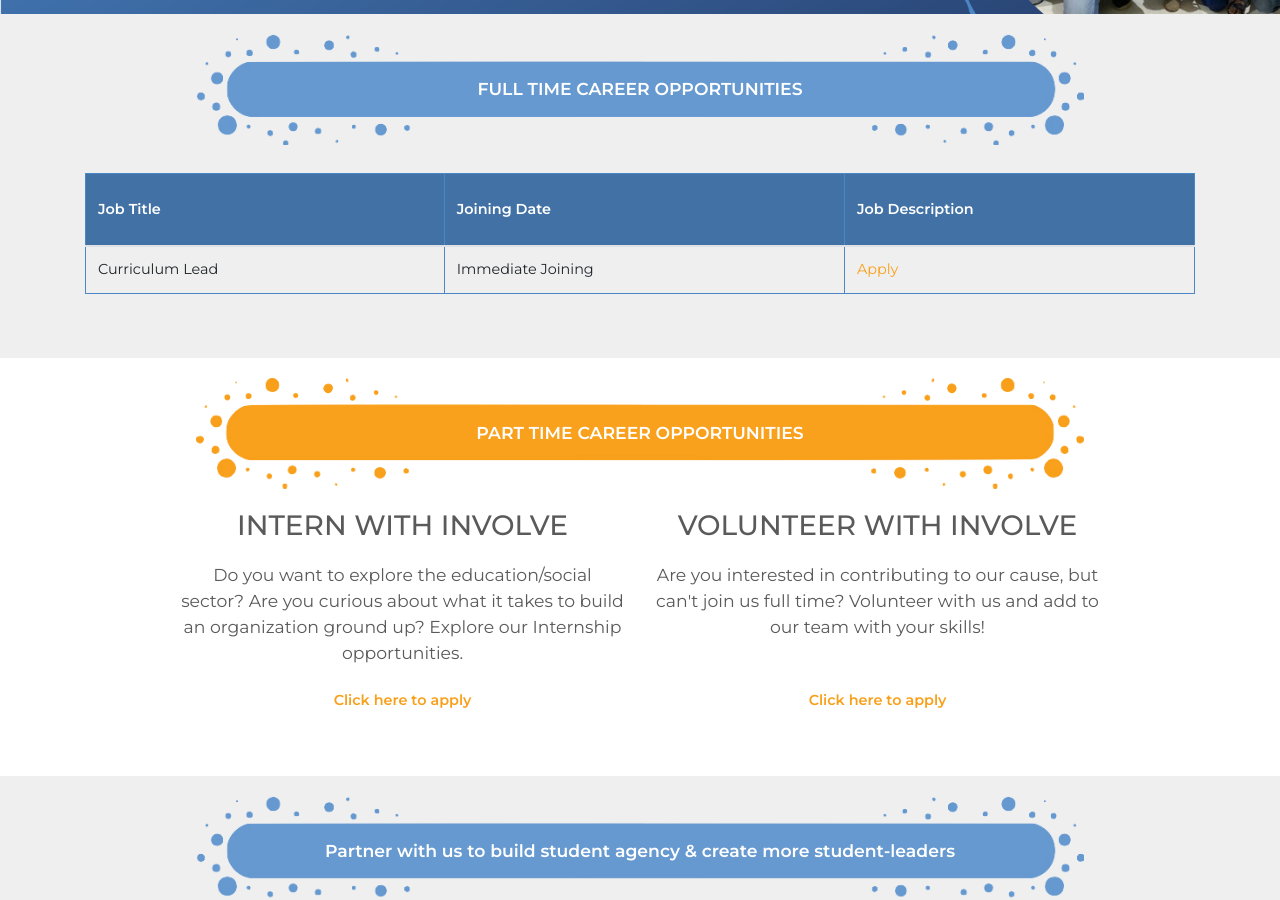
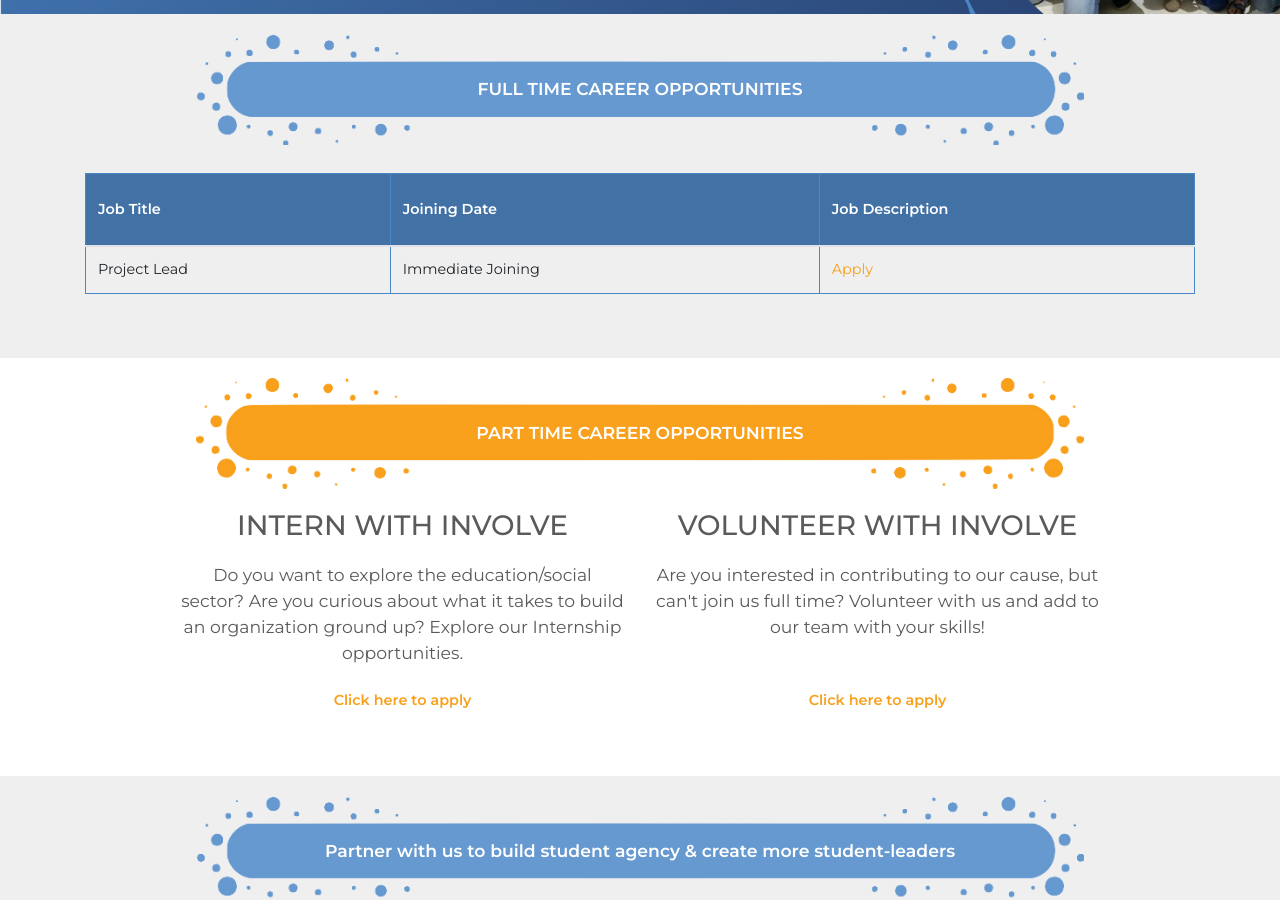
Before and after one commit to Involve-Edu/involveedupublic, a Jekyll site: the page built from get-involved.md, in a window 1280 px wide and 900 px high, scrolled down 402 px. Built offline with Jekyll 4.4.1, drawn with Linux system fonts in a browser that asks for light colours.

Commit message:
Update get-involved.yml

```diff
--- a/_data/get-involved.yml
+++ b/_data/get-involved.yml
@@ -5,9 +5,9 @@
   title: FULL TIME CAREER OPPORTUNITIES
   jobs:
 
-    - title: Curriculum Lead
+    - title: Project Lead
       date: Immediate Joining
-      description: http://bit.ly/CurLead
+      description: bit.ly/ProjectLeadMP
   apply_link:
 
 part_time_carrers:
```
